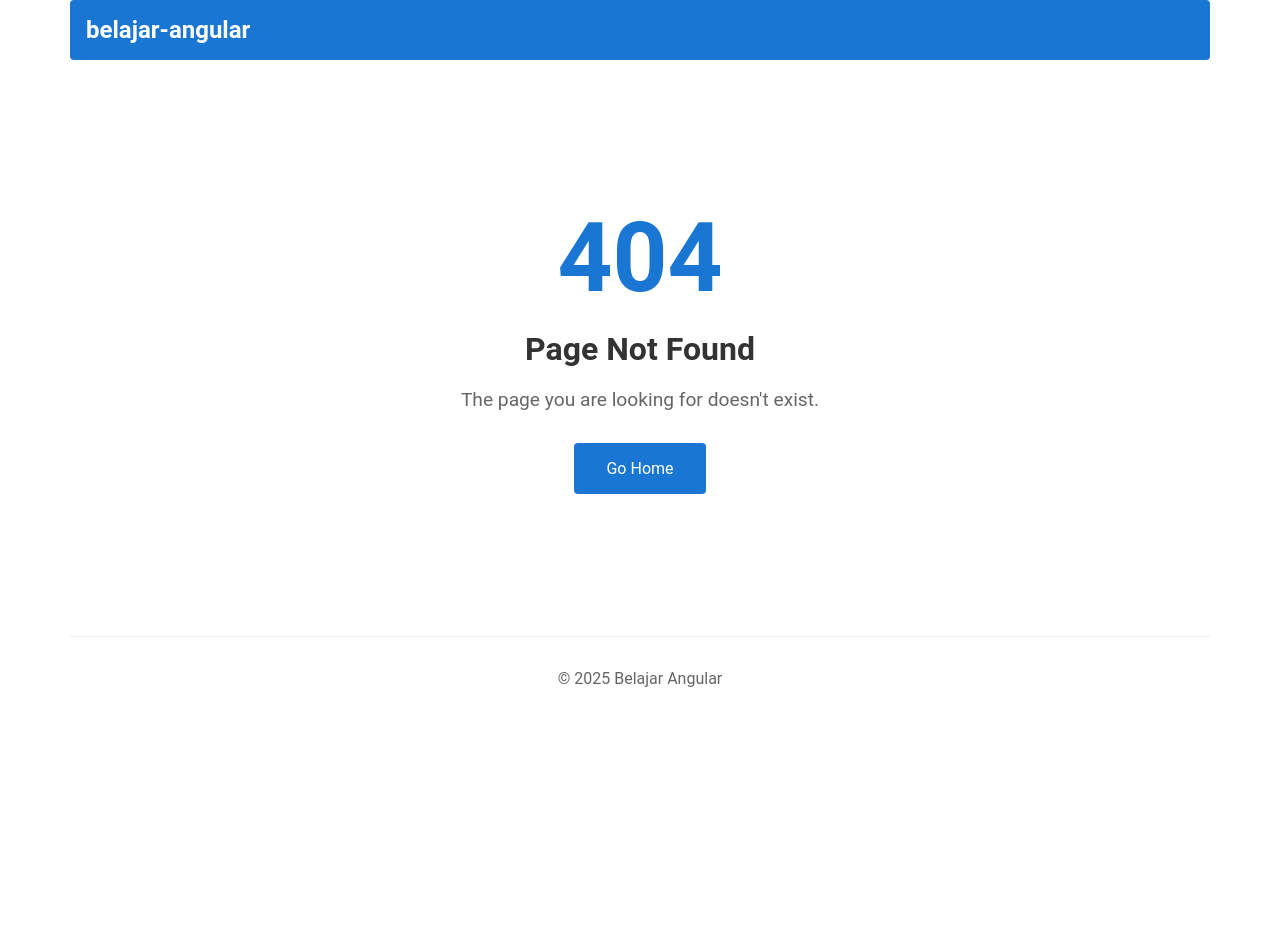
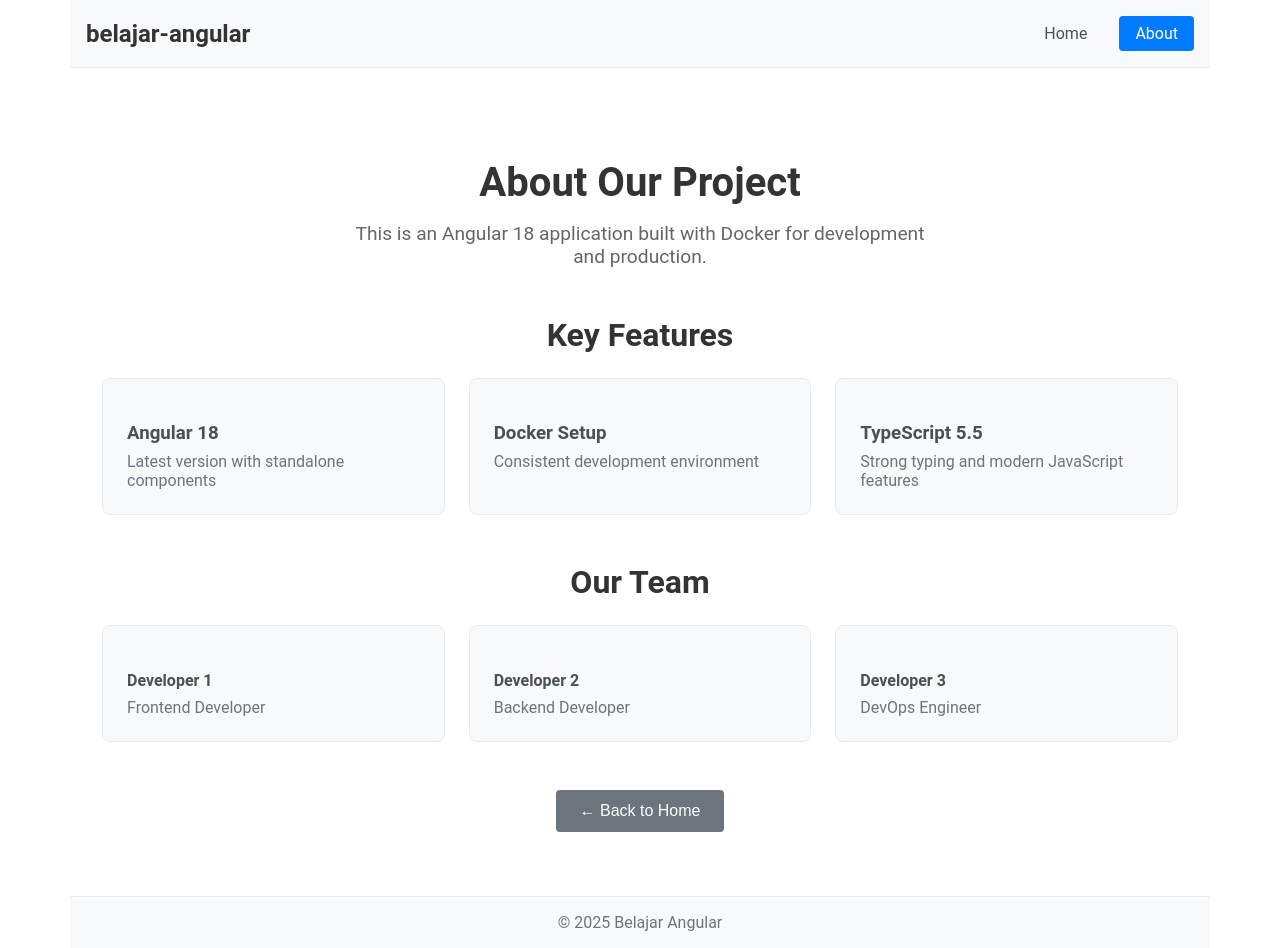
Before and after one commit to arifdja/belajar_angular, an Angular app: page /about in a window 1280 px wide. Before the commit this address had no page. Before the commit the page ends 800 px from the top, so only its background shows below. Built offline with nearby package versions, Linux system fonts and the light colour scheme.

Commit message:
membuat halaman about

```diff
--- a/angular.json
+++ b/angular.json
@@ -99,5 +99,8 @@
         }
       }
     }
+  },
+  "cli": {
+    "analytics": false
   }
 }
--- a/src/app/app.component.html
+++ b/src/app/app.component.html
@@ -2,6 +2,10 @@
   <header>
     <nav class="navbar">
       <h1>{{ title }}</h1>
+      <div class="nav-links">
+        <a routerLink="/home" routerLinkActive="active">Home</a>
+        <a routerLink="/about" routerLinkActive="active">About</a>
+      </div>
     </nav>
   </header>
 
--- a/src/app/app.component.scss
+++ b/src/app/app.component.scss
@@ -1,25 +1,76 @@
-.navbar {
-  background-color: #1976d2;
-  color: white;
-  padding: 1rem;
-  margin-bottom: 2rem;
-  border-radius: 4px;
+.container {
+  min-height: 100vh;
+  display: flex;
+  flex-direction: column;
+}
 
-  h1 {
-    margin: 0;
-    font-size: 1.5rem;
+header {
+  background: #f8f9fa;
+  border-bottom: 1px solid #e9ecef;
+  padding: 1rem 0;
+
+  .navbar {
+    max-width: 1200px;
+    margin: 0 auto;
+    display: flex;
+    justify-content: space-between;
+    align-items: center;
+    padding: 0 1rem;
+
+    h1 {
+      margin: 0;
+      color: #333;
+    }
+
+    .nav-links {
+      display: flex;
+      gap: 1rem;
+
+      a {
+        text-decoration: none;
+        color: #495057;
+        padding: 0.5rem 1rem;
+        border-radius: 4px;
+        transition: all 0.3s ease;
+
+        &:hover {
+          background-color: #e9ecef;
+        }
+
+        &.active {
+          background-color: #007bff;
+          color: white;
+        }
+      }
+    }
   }
 }
 
 main {
-  min-height: 60vh;
-  padding: 1rem 0;
+  flex: 1;
+  padding: 2rem 0;
 }
 
 footer {
-  margin-top: 2rem;
-  padding: 1rem;
+  background: #f8f9fa;
+  border-top: 1px solid #e9ecef;
+  padding: 1rem 0;
   text-align: center;
-  border-top: 1px solid #eee;
-  color: #666;
+  color: #6c757d;
+
+  p {
+    margin: 0;
+  }
 }
+
+// Responsive design
+@media (max-width: 768px) {
+  .navbar {
+    flex-direction: column;
+    gap: 1rem;
+
+    .nav-links {
+      justify-content: center;
+    }
+  }
+}
--- a/src/app/app.component.ts
+++ b/src/app/app.component.ts
@@ -1,10 +1,10 @@
 import { Component } from '@angular/core';
-import { RouterOutlet } from '@angular/router';
+import { RouterOutlet, RouterLink, RouterLinkActive } from '@angular/router';
 
 @Component({
   selector: 'app-root',
   standalone: true,
-  imports: [RouterOutlet],
+  imports: [RouterOutlet, RouterLink, RouterLinkActive],
   templateUrl: './app.component.html',
   styleUrl: './app.component.scss'
 })
--- a/src/app/app.routes.ts
+++ b/src/app/app.routes.ts
@@ -3,5 +3,9 @@ import { Routes } from '@angular/router';
 export const routes: Routes = [
   { path: '', redirectTo: '/home', pathMatch: 'full' },
   { path: 'home', loadComponent: () => import('./components/home/home.component').then(m => m.HomeComponent) },
+  {
+    path: 'about',
+    loadComponent: () => import('./components/about/about.component').then(m => m.AboutComponent)
+  },
   { path: '**', loadComponent: () => import('./components/not-found/not-found.component').then(m => m.NotFoundComponent) }
 ];
--- /dev/null
+++ b/src/app/components/about/about.component.html
@@ -0,0 +1,32 @@
+<div class="about-container">
+  <div class="hero-section">
+    <h1>{{ title }}</h1>
+    <p class="lead">{{ description }}</p>
+  </div>
+
+  <div class="features-section">
+    <h2>Key Features</h2>
+    <div class="features-grid">
+      <div class="feature-card" *ngFor="let feature of features">
+        <h3>{{ feature.name }}</h3>
+        <p>{{ feature.description }}</p>
+      </div>
+    </div>
+  </div>
+
+  <div class="team-section">
+    <h2>Our Team</h2>
+    <div class="team-grid">
+      <div class="team-member" *ngFor="let member of team">
+        <h4>{{ member.name }}</h4>
+        <p>{{ member.role }}</p>
+      </div>
+    </div>
+  </div>
+
+  <div class="action-section">
+    <button type="button" (click)="goBack()" class="btn btn-secondary">
+      ← Back to Home
+    </button>
+  </div>
+</div>
--- /dev/null
+++ b/src/app/components/about/about.component.scss
@@ -0,0 +1,101 @@
+.about-container {
+  padding: 2rem;
+  max-width: 1200px;
+  margin: 0 auto;
+
+  .hero-section {
+    text-align: center;
+    margin-bottom: 3rem;
+
+    h1 {
+      font-size: 2.5rem;
+      color: #333;
+      margin-bottom: 1rem;
+    }
+
+    .lead {
+      font-size: 1.2rem;
+      color: #666;
+      max-width: 600px;
+      margin: 0 auto;
+    }
+  }
+
+  .features-section,
+  .team-section {
+    margin-bottom: 3rem;
+
+    h2 {
+      font-size: 2rem;
+      margin-bottom: 1.5rem;
+      text-align: center;
+      color: #333;
+    }
+  }
+
+  .features-grid,
+  .team-grid {
+    display: grid;
+    grid-template-columns: repeat(auto-fit, minmax(300px, 1fr));
+    gap: 1.5rem;
+    margin-bottom: 2rem;
+  }
+
+  .feature-card,
+  .team-member {
+    background: #f8f9fa;
+    padding: 1.5rem;
+    border-radius: 8px;
+    border: 1px solid #e9ecef;
+
+    h3, h4 {
+      color: #495057;
+      margin-bottom: 0.5rem;
+    }
+
+    p {
+      color: #6c757d;
+      margin: 0;
+    }
+  }
+
+  .action-section {
+    text-align: center;
+    margin-top: 3rem;
+
+    .btn {
+      padding: 0.75rem 1.5rem;
+      border: none;
+      border-radius: 4px;
+      cursor: pointer;
+      font-size: 1rem;
+      text-decoration: none;
+      display: inline-block;
+
+      &.btn-secondary {
+        background-color: #6c757d;
+        color: white;
+
+        &:hover {
+          background-color: #5a6268;
+        }
+      }
+    }
+  }
+}
+
+// Responsive design
+@media (max-width: 768px) {
+  .about-container {
+    padding: 1rem;
+
+    .hero-section h1 {
+      font-size: 2rem;
+    }
+
+    .features-grid,
+    .team-grid {
+      grid-template-columns: 1fr;
+    }
+  }
+}
--- /dev/null
+++ b/src/app/components/about/about.component.ts
@@ -0,0 +1,43 @@
+import { Component } from '@angular/core';
+import { CommonModule } from '@angular/common';
+import { Router } from '@angular/router';
+
+@Component({
+  selector: 'app-about',
+  standalone: true,
+  imports: [CommonModule],
+  templateUrl: './about.component.html',
+  styleUrl: './about.component.scss'
+})
+export class AboutComponent {
+
+  constructor(private router: Router) {}
+
+  goBack() {
+    this.router.navigate(['/home']);
+  }
+
+  title = 'About Our Project';
+  description = 'This is an Angular 18 application built with Docker for development and production.';
+
+  features = [
+    {
+      name: 'Angular 18',
+      description: 'Latest version with standalone components'
+    },
+    {
+      name: 'Docker Setup',
+      description: 'Consistent development environment'
+    },
+    {
+      name: 'TypeScript 5.5',
+      description: 'Strong typing and modern JavaScript features'
+    }
+  ];
+
+  team = [
+    { name: 'Developer 1', role: 'Frontend Developer' },
+    { name: 'Developer 2', role: 'Backend Developer' },
+    { name: 'Developer 3', role: 'DevOps Engineer' }
+  ];
+}
```
Also changed, not shown: 2 other files (tests, documents, lock files or other folders).
